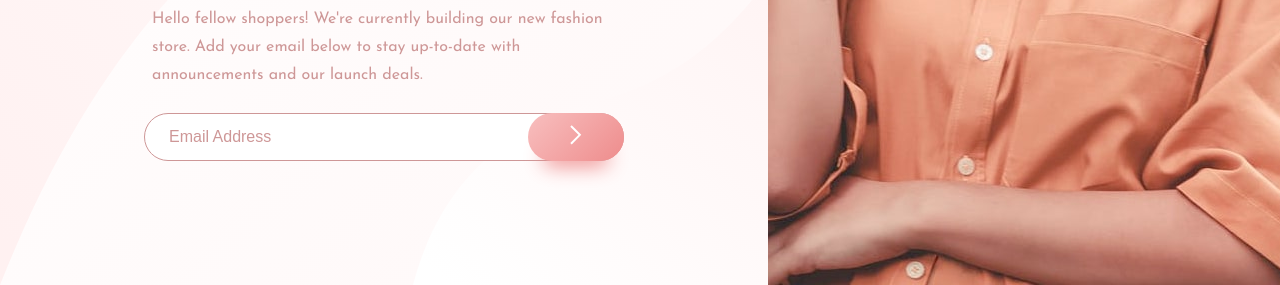
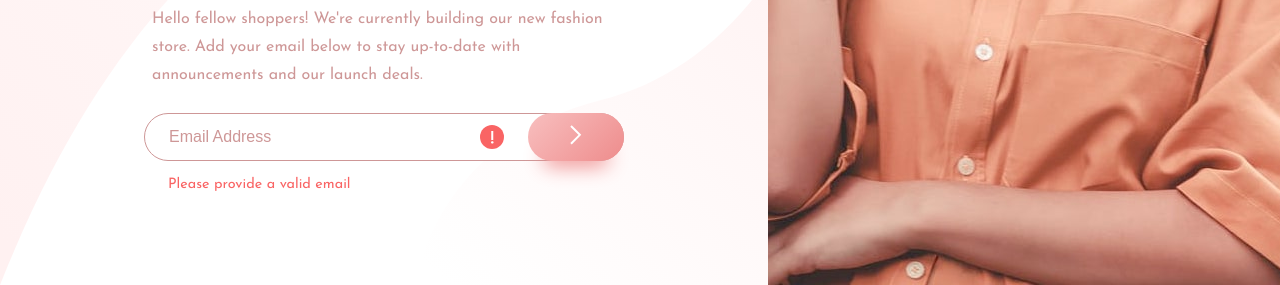
Before and after one commit to am1553/base-apparel, a plain HTML site: page index.html in a window 1280 px wide. Both pictures are taken after a click on the button 576 px from the left and 651 px from the top of the page. Shown: the part 515-800 px from the top of the page. Drawn offline with Linux system fonts and the light colour scheme.

Commit message:
added email validation. project completed

```diff
--- a/index.html
+++ b/index.html
@@ -31,10 +31,10 @@
       </p>
 
       <div class="email-wrapper">
-        <input type="email" id="email-address" class="email-id" placeholder="Email Address">
-        <button class="email-submit"><img src="images/icon-arrow.svg" alt=""></button>
-        <div class="error"><img src="images/icon-error.svg" alt=""></div>
-        <div class="error-msg">Please provide a valid email</div>
+        <input type="text" id="email-address" class="email-id" placeholder="Email Address">
+        <button class="email-submit" id="submit-btn"><img src="images/icon-arrow.svg" alt=""></button>
+        <div class="error" id="error-img"><img src="images/icon-error.svg" alt=""></div>
+        <div class="error-msg" id="error-message">Please provide a valid email</div>
       </div>
     </div>
   </main>
@@ -46,5 +46,6 @@
       Coded by <a href="#">Your Name Here</a>.
     </p>
   </footer> -->
+  <script src="script.js"></script>
 </body>
 </html>
--- /dev/null
+++ b/script.js
@@ -0,0 +1,33 @@
+// SELECTORS
+const submitBtn = document.getElementById("submit-btn");
+
+// EVENTLISTENERS
+submitBtn.addEventListener("click", ()=> {
+    let email = document.getElementById("email-address").value;
+    const validRegex = /^([a-zA-Z0-9\._]+)@([a-zA-Z0-9])+.([a-z]+)(.[a-z]+)?$/;
+    const errorImage = document.getElementById("error-img");
+    const errorMessage = document.getElementById("error-message");
+
+
+    if(validRegex.test(email)) {
+        errorImage.style.display = "none";
+        errorMessage.style.display = "none";
+    } else {
+        errorImage.style.display = "flex";
+        errorMessage.style.display = "flex";
+        errorMessage.style.transition = "2.5ms all ease-in-out";
+    }
+}
+)
+
+// function emailVerification() {
+//     const emailInput = document.getElementById("email-address").type;
+//     console.log(emailInput);
+// }
+
+
+
+// function validateEmail(email) {
+//     const re = /^(([^<>()[\]\\.,;:\s@"]+(\.[^<>()[\]\\.,;:\s@"]+)*)|(".+"))@((\[[0-9]{1,3}\.[0-9]{1,3}\.[0-9]{1,3}\.[0-9]{1,3}\])|(([a-zA-Z\-0-9]+\.)+[a-zA-Z]{2,}))$/;
+//     return re.test(String(email).toLowerCase());
+// }
--- a/styles/_general.scss
+++ b/styles/_general.scss
@@ -16,5 +16,5 @@ body {
   min-height: 100vh;
   font-family: "Josefin Sans", sans-serif;
   font-size: 1rem;
-  background: $lg-white-whitepink;
+  // background: $lg-white-whitepink;
 }
--- a/styles/components/_container.scss
+++ b/styles/components/_container.scss
@@ -49,7 +49,7 @@ main {
       }
       .email-submit {
         background: $lg-lightpink-pink;
-        display: hidden;
+        // display: hidden;
         position: absolute;
         top: 0;
         right: 0;
```
Also changed, not shown: styles/main.css, 1 other file.
